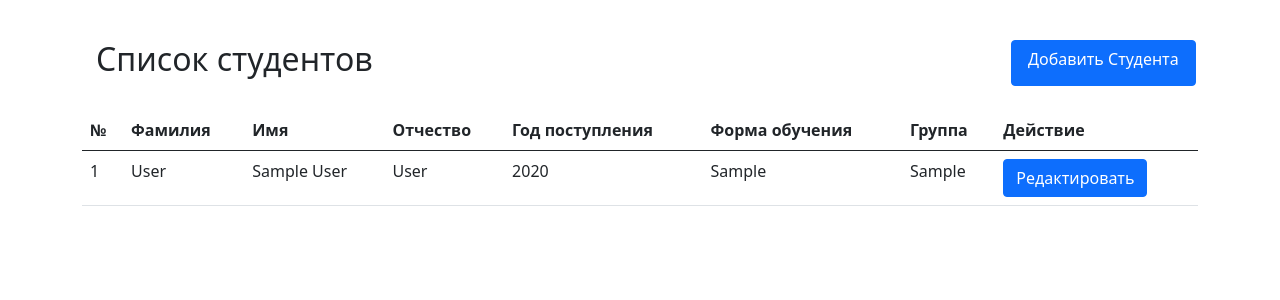
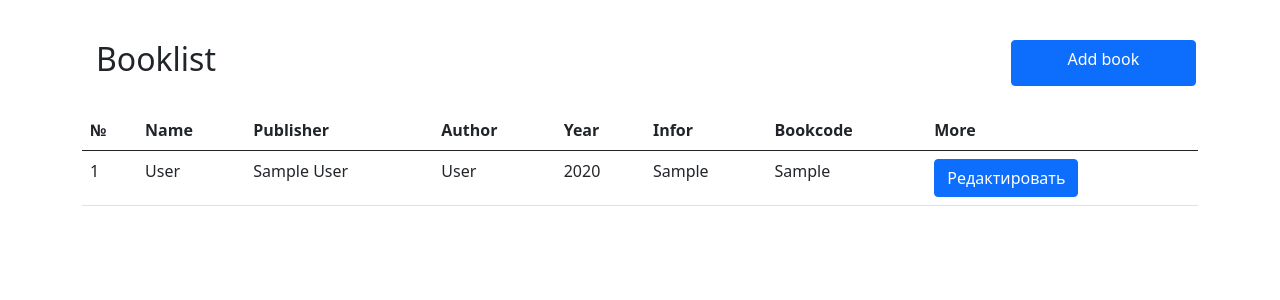
Before and after one commit to Lichhoangthanh/devops, a Flask app: page /studentslist in a window 1280 px wide. Shown: the part 56-356 px from the top of the page. Run offline with Flask 3, Linux system fonts and the light colour scheme; tables that the repository leaves empty hold one stand-in row (values such as "Sample post").

Commit message:
change booklist

```diff
--- a/DevopsProgect/journal/app/templates/studentslist.html
+++ b/DevopsProgect/journal/app/templates/studentslist.html
@@ -3,8 +3,8 @@
 {% block content %}
 
 <div class="row p-4 mx-5">
-    <h2 class="col-10">Список студентов</h2>
-    <a class="btn btn-primary col-2" href="{{ url_for('createstudent') }}">Добавить Студента</a>
+    <h2 class="col-10">Booklist</h2>
+    <a class="btn btn-primary col-2" href="{{ url_for('createstudent') }}">Add book</a>
 </div>
 
 <div class="container">
@@ -15,25 +15,25 @@
                     №
                 </th>
                 <th>
-                    Фамилия
+                    Name
                 </th>
                 <th>
-                    Имя
+                    Publisher
                 </th>
                 <th>
-                    Отчество
+                    Author
                 </th>
                 <th>
-                    Год поступления
+                    Year
                 </th>
                 <th>
-                    Форма обучения
+                    Infor
                 </th>
                 <th>
-                    Группа
+                    Bookcode
                 </th>
                 <th>
-                    Действие
+                    More
                 </th>
             </tr>
         </thead>
```
